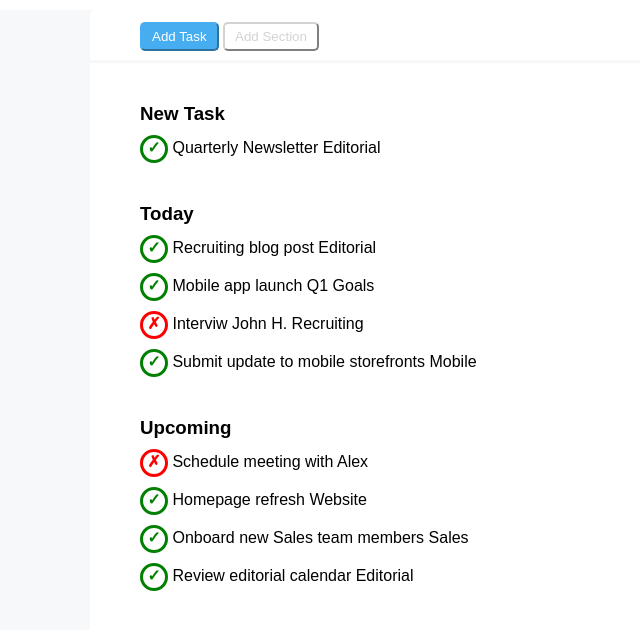
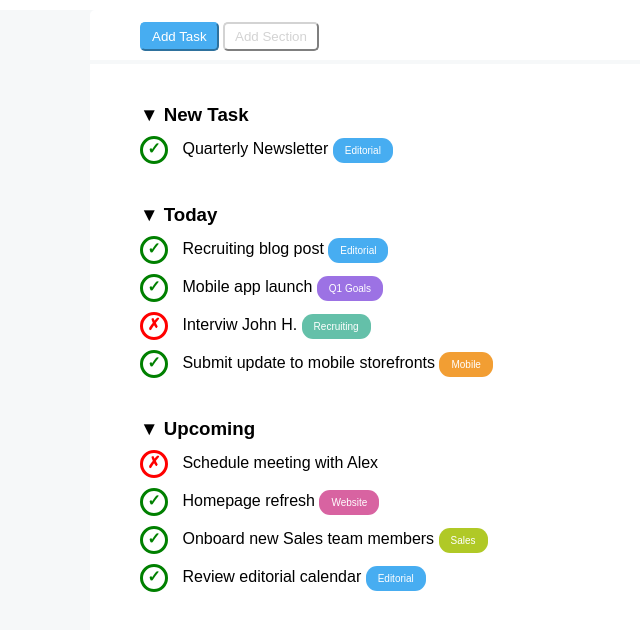
Before and after one commit to mattia-dev/html-css-toboolist, a plain HTML site: page index.html in a window 1280 px wide. Shown: the part 66-696 px from the top of the page, without its empty margins (0-640 px from the left). Drawn offline with Linux system fonts and the light colour scheme.

Commit message:
added labels and minor fixes

```diff
--- a/css/style.css
+++ b/css/style.css
@@ -62,7 +62,7 @@ main {
 .container {
     background-color: white;
     margin: auto;
-    margin-top: 3px;
+    margin-top: 4px;
     /* margin-top: 50px; */
     width: 1100px;
     border-radius: 0px 0px 5px 5px;
@@ -93,6 +93,7 @@ li {
     width: 28px;
     text-align: center;
     font-weight: bold;
+    margin-right: 10px;
 }
 
 .check {
@@ -104,3 +105,34 @@ li {
     color: red;
     border-color: red;
 }
+
+.label {
+    font-size: 10px;
+    border-radius: 11px;
+    padding: 7px 12px;
+    color: white;
+}
+
+.editorial {
+    background-color: #47adf1;
+}
+
+.q1goals {
+    background-color: #9c72e4;
+}
+
+.recruiting {
+    background-color: #64c0a9;
+}
+
+.mobile {
+background-color: #f29e33;
+}
+
+.website {
+    background-color: #d863a1;
+}
+
+.sales {
+    background-color: #b0c926;
+}
--- a/index.html
+++ b/index.html
@@ -19,14 +19,14 @@
 
         <div class="container">
             <section class="list new-task">
-                <h3>New Task</h3>
+                <h3>&#9660; New Task</h3>
                 <ul>
                     <li><span class="symbol check">&check;</span> Quarterly Newsletter <span class="label editorial">Editorial</span></li>
                 </ul>
             </section>
 
             <section class="list today-task">
-                <h3>Today</h3>
+                <h3>&#9660; Today</h3>
                 <ul>
                     <li><span class="symbol check">&check;</span> Recruiting blog post <span class="label editorial">Editorial</span></li>
                     <li><span class="symbol check">&check;</span> Mobile app launch <span class="label q1goals">Q1 Goals</span></li>
@@ -36,7 +36,7 @@
             </section>
 
             <section class="list upcoming-task">
-                <h3>Upcoming</h3>
+                <h3>&#9660; Upcoming</h3>
                 <ul>
                     <li><span class="symbol cross">&cross;</span> Schedule meeting with Alex </li>
                     <li><span class="symbol check">&check;</span> Homepage refresh <span class="label website">Website</span></li>
```
